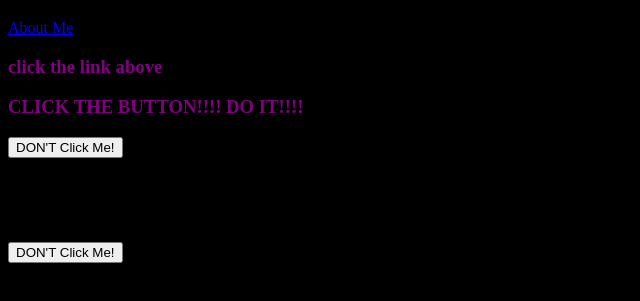
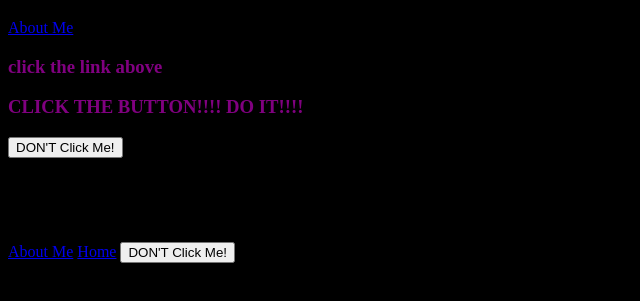
Before and after one commit to AlexThePhenix/AlexThePhenix.github.io, a website: page storage.html in a window 1280 px wide. Shown: the part 61-362 px from the top of the page, without its empty margins (0-640 px from the left). Drawn offline with Linux system fonts and the light colour scheme.

Commit message:
Update storage.html

```diff
--- a/storage.html
+++ b/storage.html
@@ -34,5 +34,7 @@
             demo.style.display = "none"
     }
 </script>
+<a href ="/about.html">About Me</a>
+<a href ="/storage.html">Home</a>
 <button type="button" onclick="document.getElementById('demo').innerHTML='YOU CLICKED IT, nothing happened but funny'">DON'T Click Me!</button>
 </body>
```
